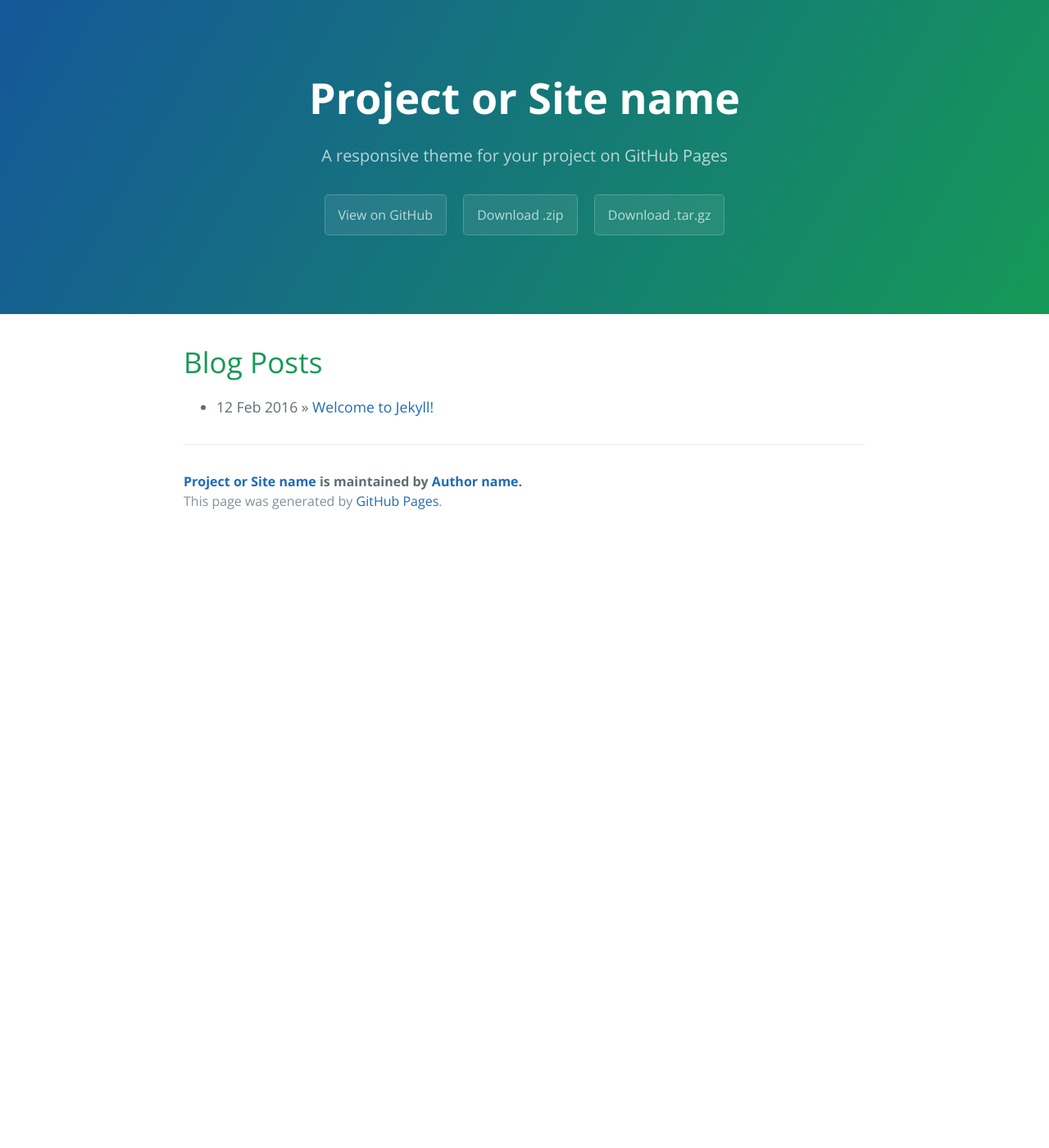
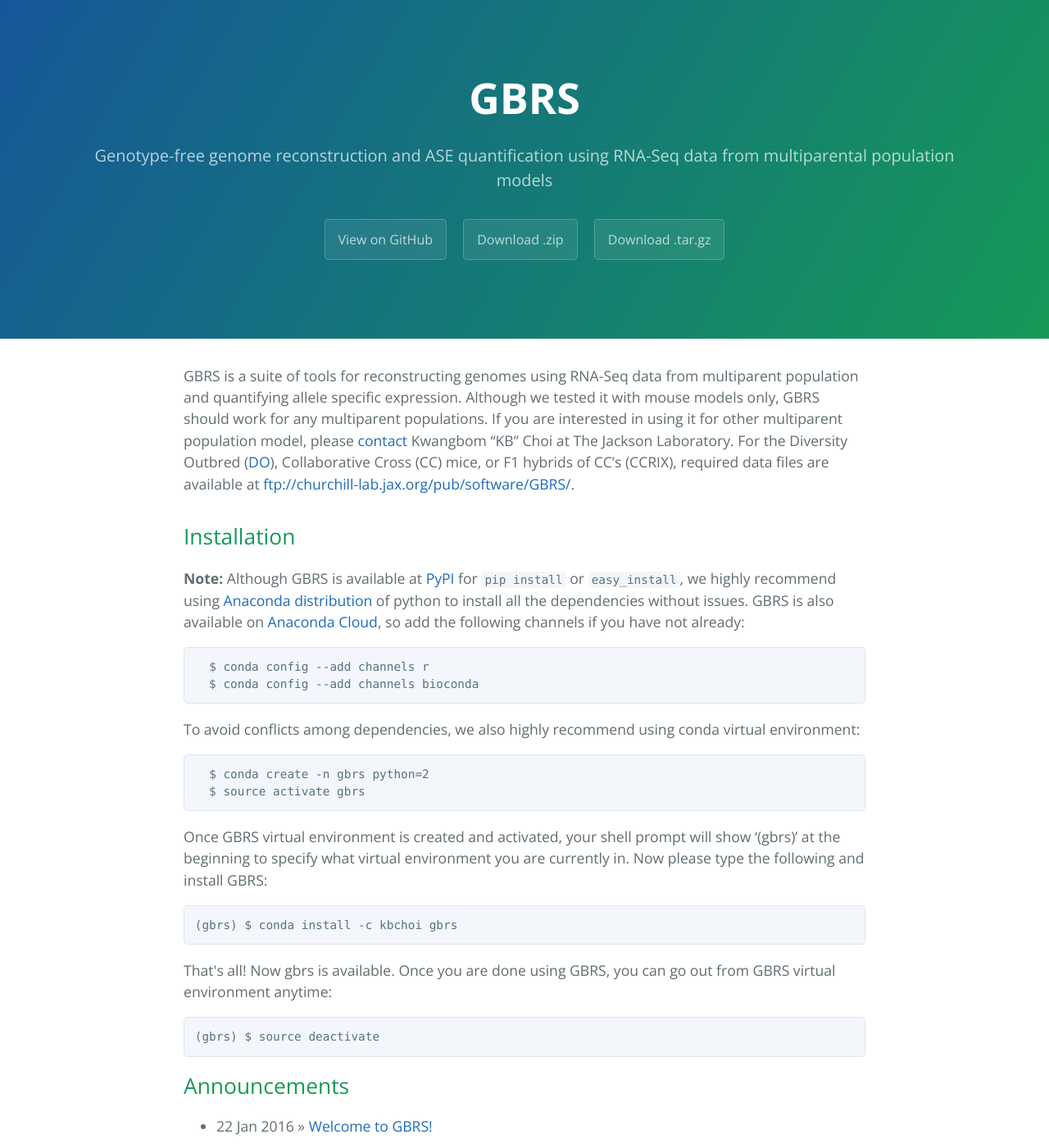
Before and after one commit to churchill-lab/gbrs, a Jekyll site: the page built from index.html, in a window 1280 px wide and 1400 px high. Shown: the whole window at 82% size. Built offline with Jekyll 4.4.1, drawn with Linux system fonts in a browser that asks for light colours; the list of posts is cut into pages by our own code; some of the changed text lies outside the part shown.

Commit message:
[kbchoi] Made github page for the project

```diff
--- a/_config.yml
+++ b/_config.yml
@@ -1,13 +1,14 @@
 # Setup
-title:        Project or Site name
-tagline:      A responsive theme for your project on GitHub Pages
+title:        GBRS
+tagline:      Genotype-free genome reconstruction and ASE quantification using RNA-Seq data from multiparental population models
 baseurl:      ""
 paginate:     1
+show_downloads: "true"
 
 # About/contact
 author:
-  name:       Author name
-  url:        http://yourhomepage.com
+  name:       Kwangbom "KB" Choi
+  url:        https://www.jax.org/research-and-faculty/faculty/research-scientists/kb-choi
 
 # Gems
 gems:
--- a/_includes/page-footer.html
+++ b/_includes/page-footer.html
@@ -1,4 +1,4 @@
 <footer class="site-footer">
-  <span class="site-footer-owner"><a href="{{ site.url }}">{{ site.title }}</a> is maintained by <a href="{{ site.author.url }}">{{ site.author.name }}</a>.</span>
+  <span class="site-footer-owner"><a href="{{ site.baseurl }}">{{ site.title }}</a> is maintained by <a href="{{ site.author.url }}">{{ site.author.name }}</a>.</span>
   <span class="site-footer-credits">This page was generated by <a href="https://pages.github.com">GitHub Pages</a>.</span>
 </footer>
--- a/_includes/page-header.html
+++ b/_includes/page-header.html
@@ -1,7 +1,7 @@
 <section class="page-header">
   <h1 class="project-name">{{ site.title }}</h1>
   <h2 class="project-tagline">{{ site.tagline }}</h2>
-  <a href="#" class="btn">View on GitHub</a>
-  <a href="#" class="btn">Download .zip</a>
-  <a href="#" class="btn">Download .tar.gz</a>
+  <a href="https://github.com/churchill-lab/gbrs" class="btn">View on GitHub</a>
+  <a href="https://github.com/churchill-lab/gbrs/zipball/master" class="btn">Download .zip</a>
+  <a href="https://github.com/churchill-lab/gbrs/tarball/master" class="btn">Download .tar.gz</a>
 </section>
--- a/index.html
+++ b/index.html
@@ -3,8 +3,37 @@ layout: default
 title: {{ site.name }}
 ---
 
+<p>GBRS is a suite of tools for reconstructing genomes using RNA-Seq data from multiparent population and quantifying allele specific expression. Although we tested it with mouse models only, GBRS should work for any multiparent populations. If you are interested in using it for other multiparent population model, please <a href="mailto:kb.choi@jax.org?Subject=[GBRS]%20Question" target="_top">contact</a> Kwangbom “KB” Choi at The Jackson Laboratory. For the Diversity Outbred (<a href="https://www.jax.org/strain/009376">DO</a>), Collaborative Cross (CC) mice, or F1 hybrids of CC’s (CCRIX), required data files are available at <a href="ftp://churchill-lab.jax.org/pub/software/GBRS/">ftp://churchill-lab.jax.org/pub/software/GBRS/</a>.</p>
+
+<h2>
+<a id="installation" class="anchor" href="#installation" aria-hidden="true"><span class="octicon octicon-link"></span></a>Installation</h2>
+
+<p><strong>Note:</strong> Although GBRS is available at <a href="https://pypi.python.org/pypi/gbrs/">PyPI</a> for <code>pip install</code> or <code>easy_install</code>, we highly recommend using <a href="https://www.continuum.io/downloads">Anaconda distribution</a> of python to install all the dependencies without issues. GBRS is also available on <a href="https://anaconda.org/kbchoi/gbrs">Anaconda Cloud</a>, so add the following channels if you have not already:</p>
+
+<pre>
+  <code>$ conda config --add channels r
+  $ conda config --add channels bioconda</code>
+</pre>
+
+<p>To avoid conflicts among dependencies, we also highly recommend using conda virtual environment:</p>
+
+<pre>
+  <code>$ conda create -n gbrs python=2
+  $ source activate gbrs</code>
+</pre>
+
+<p>Once GBRS virtual environment is created and activated, your shell prompt will show ‘(gbrs)’ at the beginning to specify what virtual environment you are currently in. Now please type the following and install GBRS:</p>
+
+<pre><code>(gbrs) $ conda install -c kbchoi gbrs
+</code></pre>
+
+<p>That's all! Now gbrs is available. Once you are done using GBRS, you can go out from GBRS virtual environment anytime:</p>
+
+<pre><code>(gbrs) $ source deactivate
+</code></pre>
+
 <div id="home">
-  <h1>Blog Posts</h1>
+  <h2>Announcements</h2>
   <ul class="posts">
     {% for post in site.posts %}
       <li><span>{{ post.date | date_to_string }}</span> &raquo; <a href="{{ site.baseurl }}{{ post.url }}">{{ post.title }}</a></li>
```
Also changed, not shown: _posts/2016-01-22-welcome.markdown (added, +10 -0 lines), _posts/2016-02-12-sample-content.markdown (deleted, +0 -24 lines), README.md.
